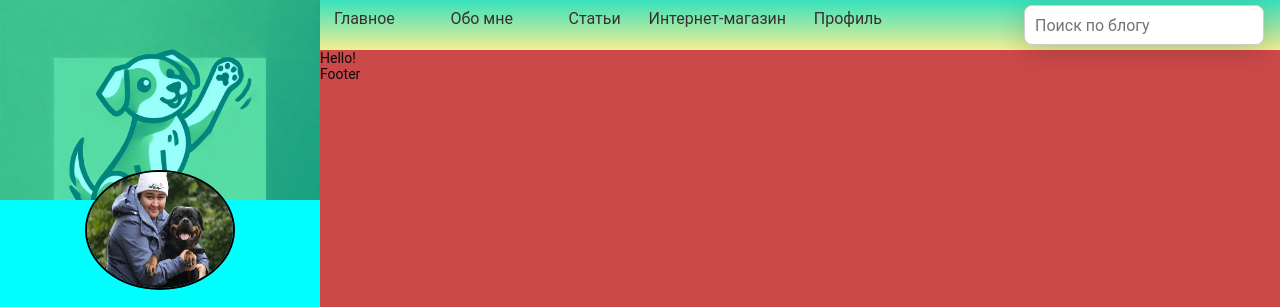
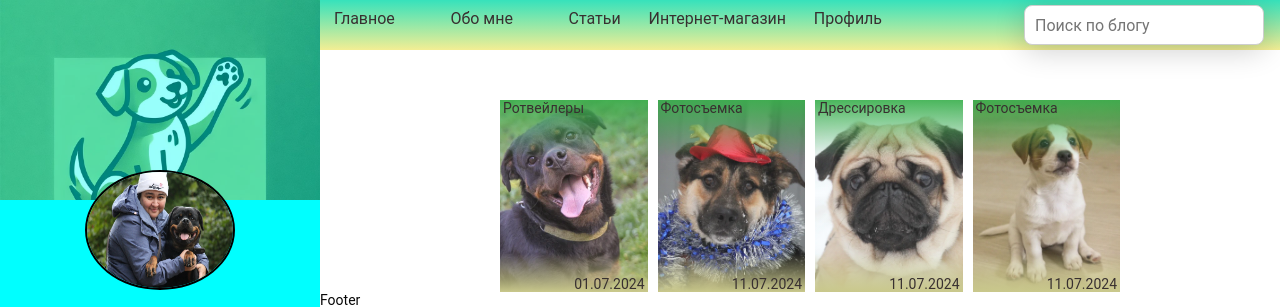
Before and after one commit to diloytd/my_blog, a website: page src/index.html in a window 1280 px wide. Shown: the top 307 px of the page. Drawn offline with nearby package versions, Linux system fonts and the light colour scheme; files that its build step writes are made by us from their sources; files whose address does not match are found by name.

Commit message:
работа с курсором начало stories

```diff
--- a/package.json
+++ b/package.json
@@ -33,6 +33,7 @@
         "IE 10"
     ],
     "dependencies": {
+        "gsap": "^3.12.5",
         "normalize.css": "^8.0.1"
     }
 }
--- a/src/assets/js/app.js
+++ b/src/assets/js/app.js
@@ -1 +1,34 @@
 console.log('file 1');
+import { gsap } from 'gsap'
+
+
+const cursor = document.getElementById('cursor');
+const aura = document.getElementById('aura');
+let mouseX = 0;
+let mouseY = 0;
+let posX = 0;
+let posY = 0;
+//const [mouseX,mouseY, posX, posY] = 0;
+
+function mouse (e) {
+    mouseX = e.pageX;
+    mouseY = e.pageY;
+}
+function animate() {
+    posX = (mouseX - 10);
+    posY = (mouseY + 10);
+
+    gsap.set(aura, {
+        css: {
+            left: posX,
+            top: posY
+        }
+    });
+
+    requestAnimationFrame(animate);
+}
+
+
+document.body.addEventListener("mousemove", mouse);
+animate();
+console.log(aura)
--- a/src/assets/scss/_vars.scss
+++ b/src/assets/scss/_vars.scss
@@ -1,2 +1,2 @@
 $primary : rgb(56, 48, 48);
-$secondary : rgb(201, 199, 199)
+$secondary : rgb(201, 199, 199);
--- /dev/null
+++ b/src/assets/scss/cursor.scss
@@ -0,0 +1,38 @@
+// курсор
+
+
+
+#aura{
+
+    position: absolute;
+    width: 20px;
+    height: 20px;
+    border-radius: 0 40% 50% 40%;
+
+   transform:  translate(-50%, -50%) ;
+
+      background: linear-gradient(242deg, rgb(185, 234, 117) 0%, rgba(50, 221, 50, 0.908) 76%, rgb(18, 106, 31) 100%);
+      opacity:40%;
+     animation: aura 4s   infinite;
+
+}
+
+
+#aura::after {
+    animation-delay: 2s;
+  }
+
+@keyframes aura {
+    0% {
+     height: 20px;
+     width: 20px;
+    opacity: 0.7;
+    border-radius: 0 40% 50% 40%;
+    }
+    100% {
+     height: 80px;
+     width: 70px;
+     opacity: 0.4;
+
+    }
+  }
--- a/src/assets/scss/header.scss
+++ b/src/assets/scss/header.scss
@@ -38,6 +38,7 @@
      position: relative; // Для правильного позиционирования стрелки
      &:hover {
           text-decoration: underline;
+          transition: 2s linear;
           color: rgb(3, 63, 16);
           text-decoration-thickness: 3px;
           text-underline-offset:10px;
--- /dev/null
+++ b/src/assets/scss/stories.scss
@@ -0,0 +1,55 @@
+@import '../scss/vars.scss';
+.stories_list {
+    display: flex;
+    flex-direction: row;
+    justify-content: space-between;
+    max-width: 37.5rem;
+    height: 12rem;
+    margin:  0 auto;
+    margin-top: 50px;
+    gap:10px;
+
+}
+
+.stories_item{
+    position: relative;
+    cursor: pointer;
+
+ }
+ .stories_item::after {
+    content: '';
+    position: absolute;
+    top: 0;
+    left: 0;
+    height: 100%;
+    width: 100%;
+    // opacity: 1 ;
+    background: linear-gradient(rgba(59,177,78,0.9081757703081232) 0%,rgba(247, 249, 247, 0.1) 30%,rgba(247, 249, 247, 0.1) 80%, rgba(201,200,139,9) 100%);
+     z-index: 10;
+}
+.stories_img{
+    height: 12rem;
+    width: calc(590px / 4);
+    object-fit: cover;
+ }
+
+
+.stories_title,
+.stories_date {
+    position: absolute;
+    z-index: 100;
+     color: $primary;
+     z-index: 100;
+    // color:#21a683
+}
+
+.stories_title {
+    top: 0;
+    left: 3px;
+
+}
+
+.stories_date {
+  bottom: 0;
+  right: 3px;
+}
--- a/src/assets/scss/style.scss
+++ b/src/assets/scss/style.scss
@@ -5,6 +5,8 @@
 @import '../scss/aside';
 @import './aside.scss';
 @import '../scss/mixin.scss';
+@import './cursor.scss';
+@import './stories.scss';
 * {
     box-sizing: border-box;
     margin: 0;
@@ -12,7 +14,7 @@
 
 }
 body {
-    background-color: rgb(204, 73, 73);
+    // background-color: rgb(204, 73, 73);
     @include fontsPrimiry
 }
 
--- a/src/index.html
+++ b/src/index.html
@@ -3,4 +3,27 @@ layout: default
 title: BrainsCloud | Home
 ---
 
-Hello!
+
+
+<div class="stories_list">
+    <div class="stories_item">
+        <img src="./assets/images/stories/story1.jpg" alt="история 1" class="stories_img"/>
+        <p class="stories_title"> Ротвейлеры</p>
+        <data class="stories_date">01.07.2024</data>
+    </div>
+    <div class="stories_item">
+        <img src="./assets/images/stories/story2.jpg" alt="история 2" class="stories_img"/>
+        <p class="stories_title">Фотосъемка</p>
+        <data class="stories_date">11.07.2024</data>
+    </div>
+    <div class="stories_item">
+        <img src="./assets/images/stories/story3.jpg" alt="история 3" class="stories_img"/>
+        <p class="stories_title">Дрессировка</p>
+        <data class="stories_date">11.07.2024</data>
+    </div>
+    <div class="stories_item">
+        <img src="./assets/images/stories/story4.jpg" alt="история 4" class="stories_img"/>
+        <p class="stories_title">Фотосъемка</p>
+        <data class="stories_date">11.07.2024</data>
+    </div>
+</div>
--- a/src/layouts/default.html
+++ b/src/layouts/default.html
@@ -6,6 +6,9 @@
 </head>
 
 <body>
+    <!-- <div id="cursor"></div> -->
+    <div id="aura"></div>
+
     <div class="container">
         <div class="block_one">
             <aside class="aside">
@@ -18,7 +21,9 @@
             </header>
 
             <main>
+
                 {{> body }}
+
             </main>
             <footer>
                 {{> footer }}
```
Also changed, not shown: src/partials/stories.html (added, +6 -0 lines), dist/assets/css/cursor.min.css (added), dist/assets/css/header.css, dist/assets/css/header.min.css, dist/assets/css/stories.min.css (added), dist/assets/css/style.css, dist/assets/css/style.min.css, dist/assets/images/stories/story1.jpg (added), dist/assets/images/stories/story2.jpg (added), dist/assets/images/stories/story3.jpg (added), dist/assets/images/stories/story4.jpg (added), dist/assets/js/app.js, dist/index.html, src/assets/images/stories/story1.jpg (added), 3 more files, 1 other file.
